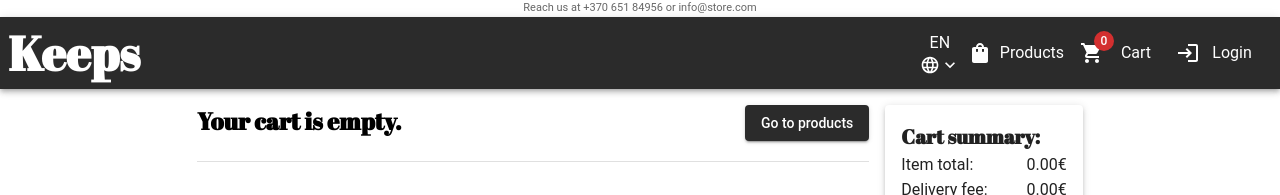
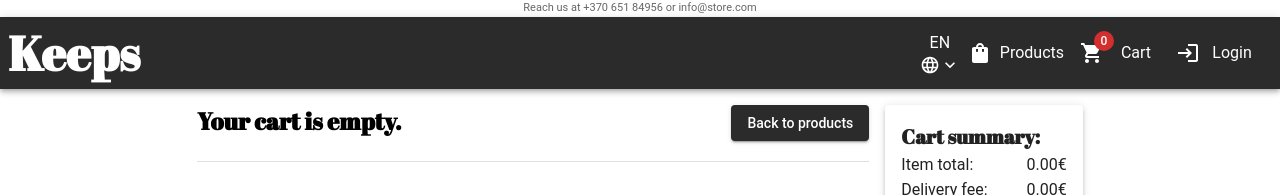
Before and after one commit to Nirtautas/BA-Usability-study-website-educational-website-fork, a Next.js app: page /en/cart in a window 1280 px wide. Shown: the top 195 px of the page. Built offline with nearby package versions, Linux system fonts and the light colour scheme; what @mui/material-nextjs would draw is missing.

Commit message:
Back to product button in not empty cart

```diff
--- a/messages/en.json
+++ b/messages/en.json
@@ -84,7 +84,7 @@
     "title": "Items in your cart:",
     "emptyCartButtonText": "Empty cart",
     "cartIsEmptyText": "Your cart is empty.",
-    "goToProductsButtonText": "Go to products",
+    "goToProductsButtonText": "Back to products",
     "Summary": {
       "title": "Cart summary:",
       "itemTotal": "Item total:",
--- a/messages/lt.json
+++ b/messages/lt.json
@@ -84,7 +84,7 @@
     "title": "Prekės jūsų krepšelyje:",
     "emptyCartButtonText": "Išvalyti krepšelį",
     "cartIsEmptyText": "Jūsų krepšelis yra tuščias.",
-    "goToProductsButtonText": "Eiti į prekes",
+    "goToProductsButtonText": "Grįžti į prekes",
     "Summary": {
       "title": "Krepšelio informacija:",
       "itemTotal": "Prekių suma:",
--- a/src/components/pages/cartPage/cartPage.tsx
+++ b/src/components/pages/cartPage/cartPage.tsx
@@ -33,10 +33,13 @@ const CartPage = () => {
           <Stack spacing={2}>
             {cartContext?.cart.length !== 0 ? (
               <Box>
-                <Stack direction="row" display="flex" justifyContent="space-between">
+                <Stack direction="row" display="flex" gap={1}>
                   <Typography variant="h5" gutterBottom>
                     {t("CartPage.title")}
                   </Typography>
+                  <Button variant="contained" onClick={() => router.push(getPageUrl.products())} sx={{ marginLeft: "auto" }}>
+                    {t("CartPage.goToProductsButtonText")}
+                  </Button>
                   <Button color="error" variant="contained" onClick={handleRemoveClick}>
                     {t("CartPage.emptyCartButtonText")}
                   </Button>
```
